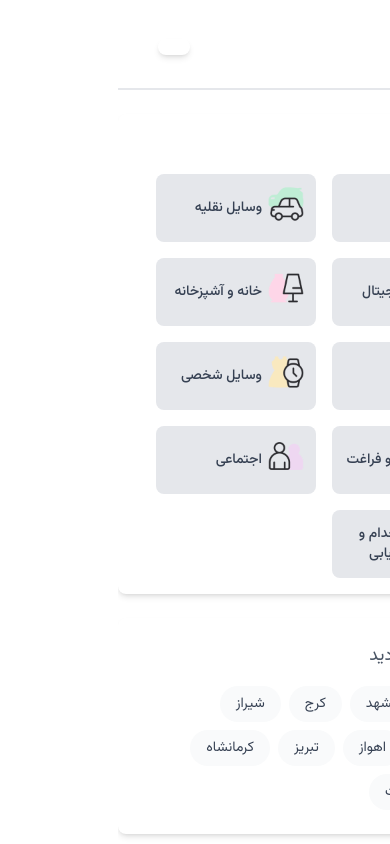
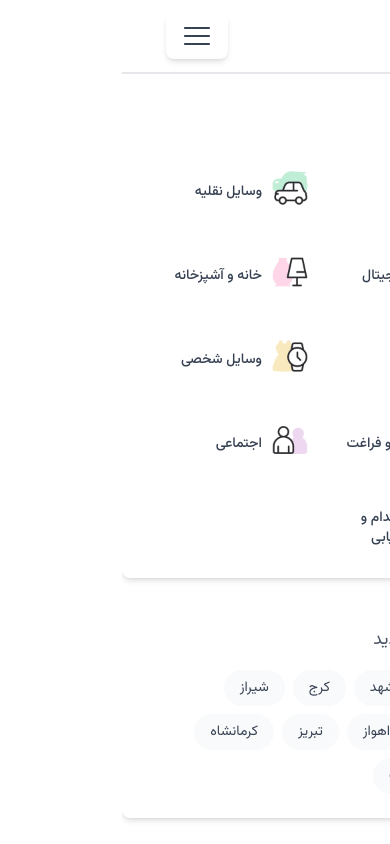
Before and after one commit to hasanashrafi/divar-next, a Next.js app: page / in a window 390 px wide. Built offline with nearby package versions, Linux system fonts and the light colour scheme.

Commit message:
Enhance Header component with mobile menu functionality and update CategoryList styles

```diff
--- a/src/app/components/CategoryList.jsx
+++ b/src/app/components/CategoryList.jsx
@@ -13,7 +13,7 @@ export default function CategoryList() {
                     <Link
                         key={category.id}
                         href={`/categories/${category.name}`}
-                        className="flex p-1.5 lg:w-full w-40 bg-gray-200 items-center rounded-lg transition-all hover:bg-gray-100 duration-200 hover:transform hover:-translate-y-1 hover:shadow-md cursor-pointer"
+                        className="flex p-1.5 lg:w-full w-40 items-center gap-x-1  rounded-lg transition-all hover:bg-gray-100 duration-200 hover:transform hover:-translate-y-1 hover:shadow-md cursor-pointer"
                     >
                         <Image
                             src={category.image_url}
--- a/src/app/components/Header.jsx
+++ b/src/app/components/Header.jsx
@@ -1,7 +1,18 @@
+"use client"
+import Link from "next/link";
+import { RxHamburgerMenu } from "react-icons/rx";
+import { useState } from "react";
+
 export default function Header() {
+    const [isMenuOpen, setIsMenuOpen] = useState(false);
+
+    const toggleMenu = () => {
+        setIsMenuOpen(!isMenuOpen);
+    };
+
     return (
         <header className="bg-white border-b-2 border-gray-200 px-6 ">
-      <div className=" mx-auto px-4 sm:px-6 lg:px-4 py-4">
+            <div className=" mx-auto px-4 sm:px-6 lg:px-4 py-2">
                 <div className="flex items-center justify-between">
                     {/* Logo */}
                     <div className="flex items-center">
@@ -27,14 +38,37 @@ export default function Header() {
                     </nav>
 
                     {/* Mobile menu button */}
-          <div className="md:hidden">
+                    <div className="md:hidden p-1">
                         <button
-              className="text-gray-500 hover:text-gray-600 rounded-lg shadow-md py-2 px-4"
+                            onClick={toggleMenu}
+                            className="text-gray-700 hover:text-gray-700 rounded-lg shadow-md py-2 px-4"
                         >
-              <span className="sr-only">منو</span>
-              {/* Add menu icon here */}
+                            <RxHamburgerMenu className="text-3xl" />
                         </button>
                     </div>
+
+                    {/* side menu */}
+                    <div className={`fixed top-0 flex p-2 flex-col backdrop-blur-xl z-50 gap-y-2 min-h-screen bg-gray-200/80 right-0 w-1/2 h-full shadow-lg transition-all duration-300 ${isMenuOpen ? 'translate-x-0 opacity-100' : 'translate-x-full opacity-0 pointer-events-none'}`}>
+                        <button
+                            onClick={() => toggleMenu()}
+                            className="self-end text-gray-700 hover:text-gray-900 mb-4"
+                        >
+                            ✕
+                        </button>
+                        <Link href="/" className="text-gray-700 hover:text-gray-900 p-2">
+                            ثبت آگهی
+                        </Link>
+                        <Link href="/" className="text-gray-700 hover:text-gray-900 p-2">
+                            ورود | ثبت نام
+                        </Link>
+                    </div>
+                    {/* Overlay */}
+                    {isMenuOpen && (
+                        <div
+                            className="fixed inset-0 bg-black/30 backdrop-blur-sm z-40"
+                            onClick={() => toggleMenu()}
+                        />
+                    )}
                 </div>
             </div>
         </header>
```
Lines whose indentation alone changed are shown as unchanged.
